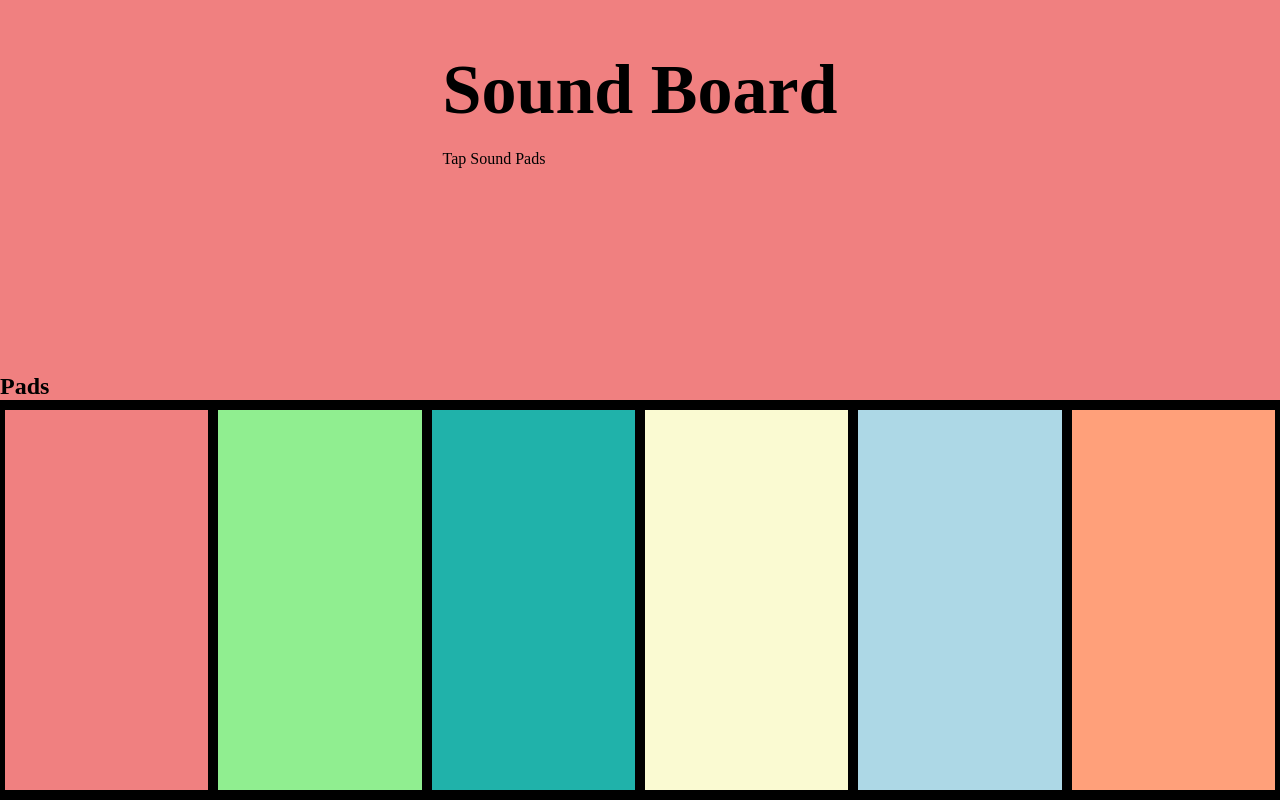
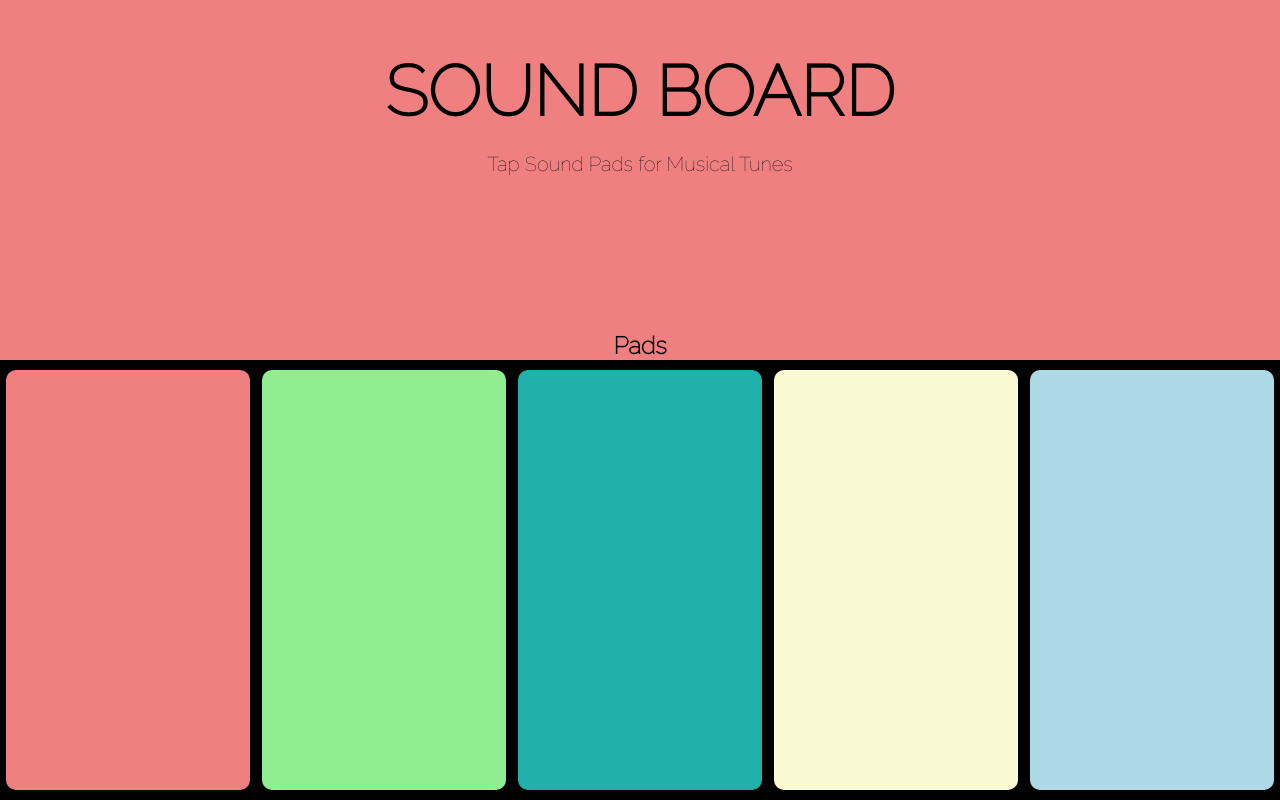
Before and after one commit to ShuklaAnsh/soundboard, a plain HTML site: page index.html in a window 1280 px wide. Both pictures are taken after a click on the element 106 px from the left and 600 px from the top of the page. Drawn offline with nearby package versions, Linux system fonts and the light colour scheme.

Commit message:
style change

```diff
--- a/index.html
+++ b/index.html
@@ -9,14 +9,15 @@
     <script src="https://code.jquery.com/jquery-3.4.0.min.js"
         integrity="sha256-BJeo0qm959uMBGb65z40ejJYGSgR7REI4+CW1fNKwOg=" crossorigin="anonymous"></script>
     <script src="./script.js"></script>
+    <link href="https://fonts.googleapis.com/css?family=Raleway:100" rel="stylesheet">
     <title>SoundBoard</title>
 </head>
 
 <body>
     <div id="app">
         <header>
-            <h1>Sound Board</h1>
-            <P<>Tap Sound Pads</P>
+            <h1>SOUND BOARD</h1>
+            <P>Tap Sound Pads for Musical Tunes</P>
         </header>
         <div class="container">
             <h2>Pads</h2>
@@ -28,16 +29,13 @@
                     <audio id="s2" src="./sounds/clay.mp3"></audio>
                 </div>
                 <div id="pad3">
-                    <audio id="s3" src="./sounds/confetti.mp3"></audio>
+                    <audio id="s3" src="./sounds/glimmer.mp3"></audio>
                 </div>
                 <div id="pad4">
-                    <audio id="s4" src="./sounds/glimmer.mp3"></audio>
+                    <audio id="s4" src="./sounds/moon.mp3"></audio>
                 </div>
                 <div id="pad5">
-                    <audio id="s5" src="./sounds/moon.mp3"></audio>
-                </div>
-                <div id="pad6">
-                    <audio id="s6" src="./sounds/ufo.mp3"></audio>
+                    <audio id="s5" src="./sounds/ufo.mp3"></audio>
                 </div>
             </div>
         </div>
--- a/script.js
+++ b/script.js
@@ -6,7 +6,7 @@ $(document).ready(function () {
         audio.currentTime = 0
         audio.play();
         //make pad look like it was clicked
-        pad.css('border', '5px solid black');
+        pad.css('border', '3px solid black');
         setTimeout(function(){
             pad.css('border', '0px solid black');
         }, 100);
--- a/style.scss
+++ b/style.scss
@@ -2,12 +2,17 @@
     margin: 0;
     padding: 0;
     box-sizing: border-box;
+    font-family: 'Raleway', sans-serif;
 }
 
 header{
     h1 {
         padding: 50px 0px 20px 0px;
         font-size: 70px;
+    }
+
+    p {
+        font-size: 20px;
     }
 }
 
@@ -17,27 +22,28 @@ header{
     flex-direction: column;
     justify-content: space-between;
     align-items: center;
+    text-align: center;
 }
 
 #pads {
     background: black;
     width: 100vw;
-    height: 50vh;
+    height: 55vh;
     display: flex;
     flex-direction: row;
     align-items: center;
     justify-content: center;
 
     div {
-        width: (100 / 6) * 1vw;
+        width: (100 / 5) * 1vw;
         height: calc(100% - 20px);
-        padding: 5px;
-        margin: 5px;
+        margin: 6px;
+        border-radius: 10px;
     }
 
     div:hover {
         cursor: pointer;
-        box-shadow: inset 0 0 100px 100px rgba(255, 255, 255, 0.3);
+        box-shadow: inset 0 0 500px 500px rgba(255, 255, 255, 0.3);
     }
 }
 
```
Also changed, not shown: style.css, 1 other file.
